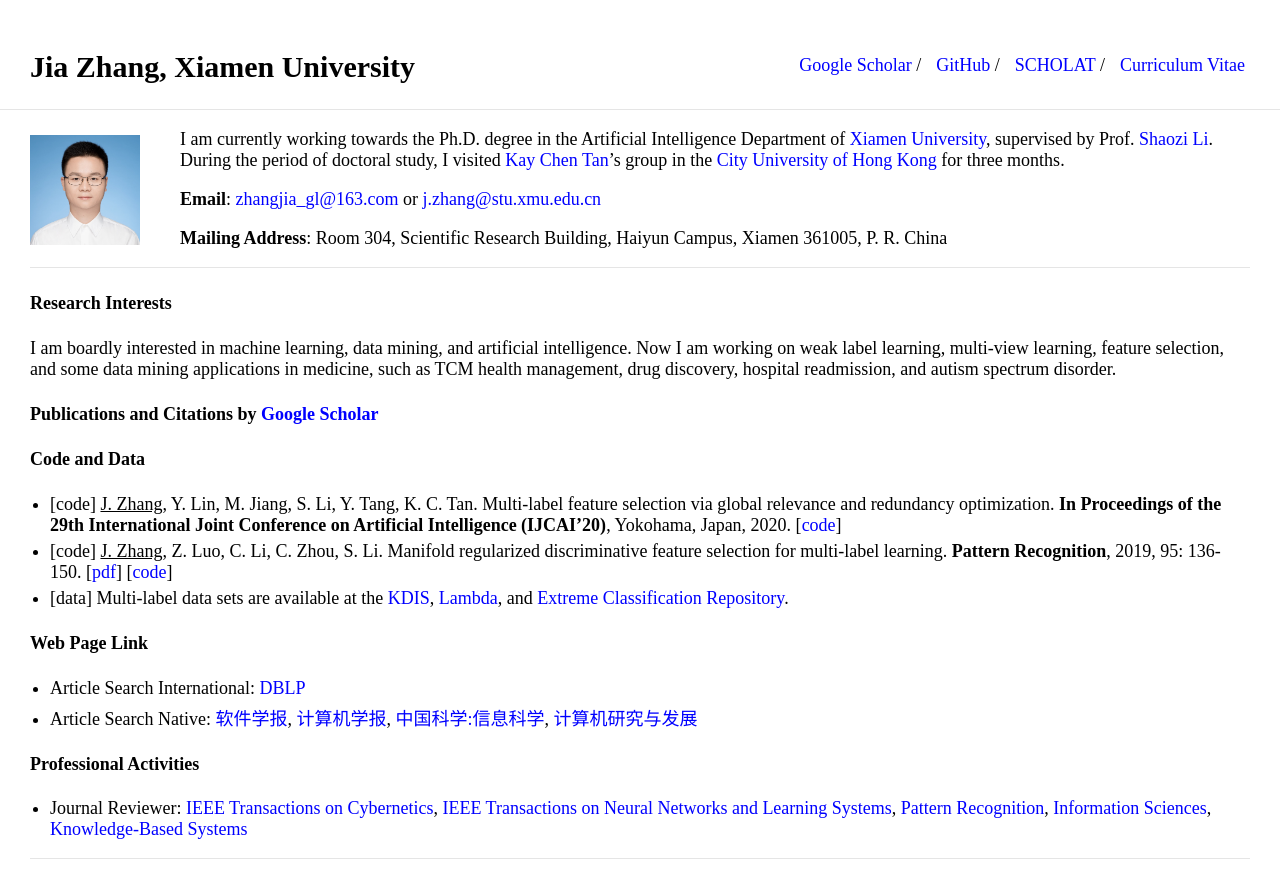
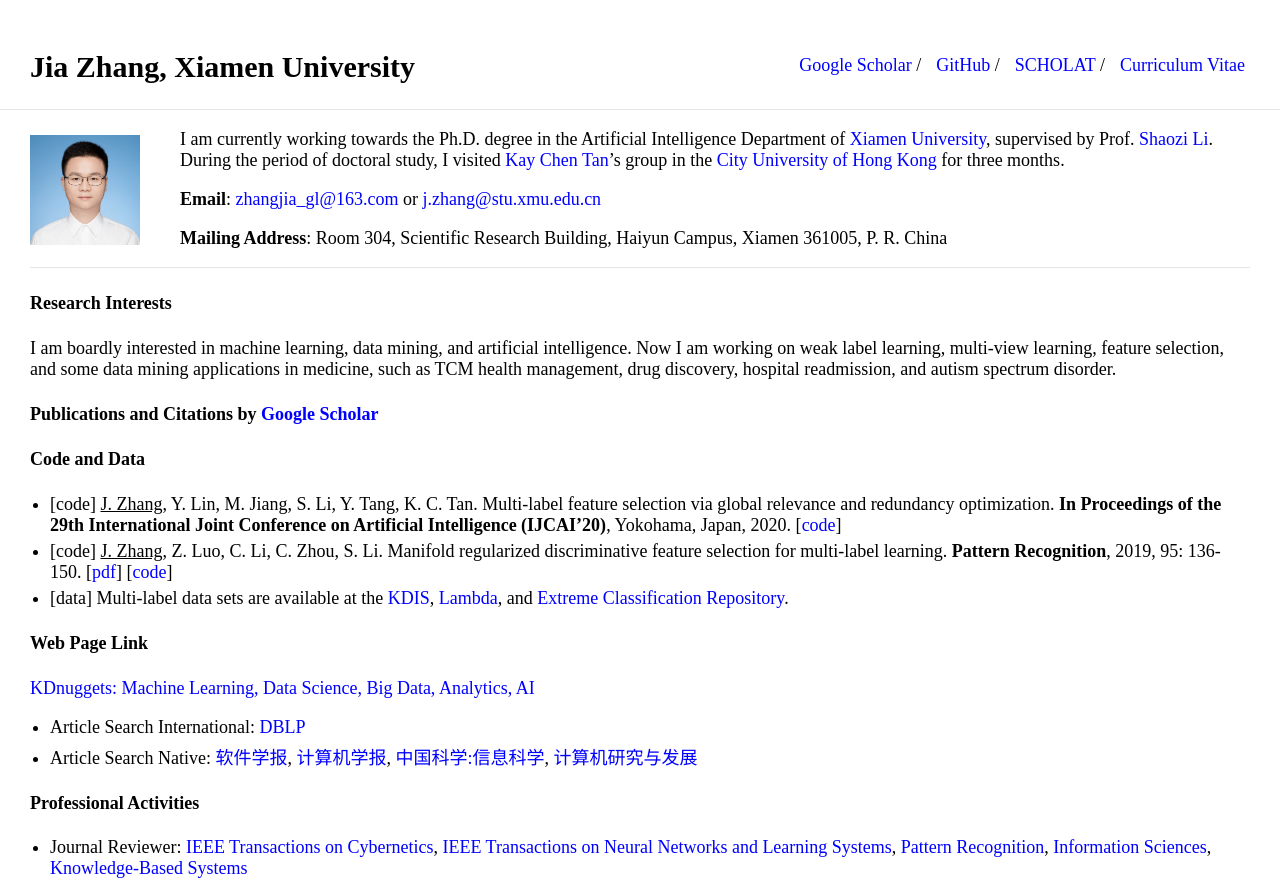
Before and after one commit to jiazhang-ml/jiazhang-ml.github.io, a Jekyll site: the page built from index.md, in a window 1280 px wide. Shown: the top 880 px of the page. Built offline with Jekyll 4.4.1, drawn with Linux system fonts in a browser that asks for light colours; grey boxes are pictures that could not be loaded.

Commit message:
Update index.md

```diff
--- a/index.md
+++ b/index.md
@@ -24,6 +24,7 @@ I am boardly interested in machine learning, data mining, and artificial intelli
 * [data] Multi-label data sets are available at the [KDIS](http://www.uco.es/kdis/mllresources/), [Lambda](http://www.lamda.nju.edu.cn/files/MDDM-expdata.rar), and [Extreme Classification Repository](http://manikvarma.org/downloads/XC/XMLRepository.html).
 
 #### Web Page Link
+[KDnuggets: Machine Learning, Data Science, Big Data, Analytics, AI](https://www.kdnuggets.com/)
 * Article Search International: [DBLP](https://dblp.uni-trier.de/db/)
 * Article Search Native: [软件学报](http://navi.cnki.net/knavi/JournalDetail?pcode=CJFD&pykm=RJXB), [计算机学报](http://navi.cnki.net/knavi/JournalDetail?pcode=CJFD&pykm=JSJX), [中国科学:信息科学](http://navi.cnki.net/knavi/JournalDetail?pcode=CJFD&pykm=PZKX), [计算机研究与发展](http://navi.cnki.net/knavi/JournalDetail?pcode=CJFD&pykm=JFYZ)
 
```
